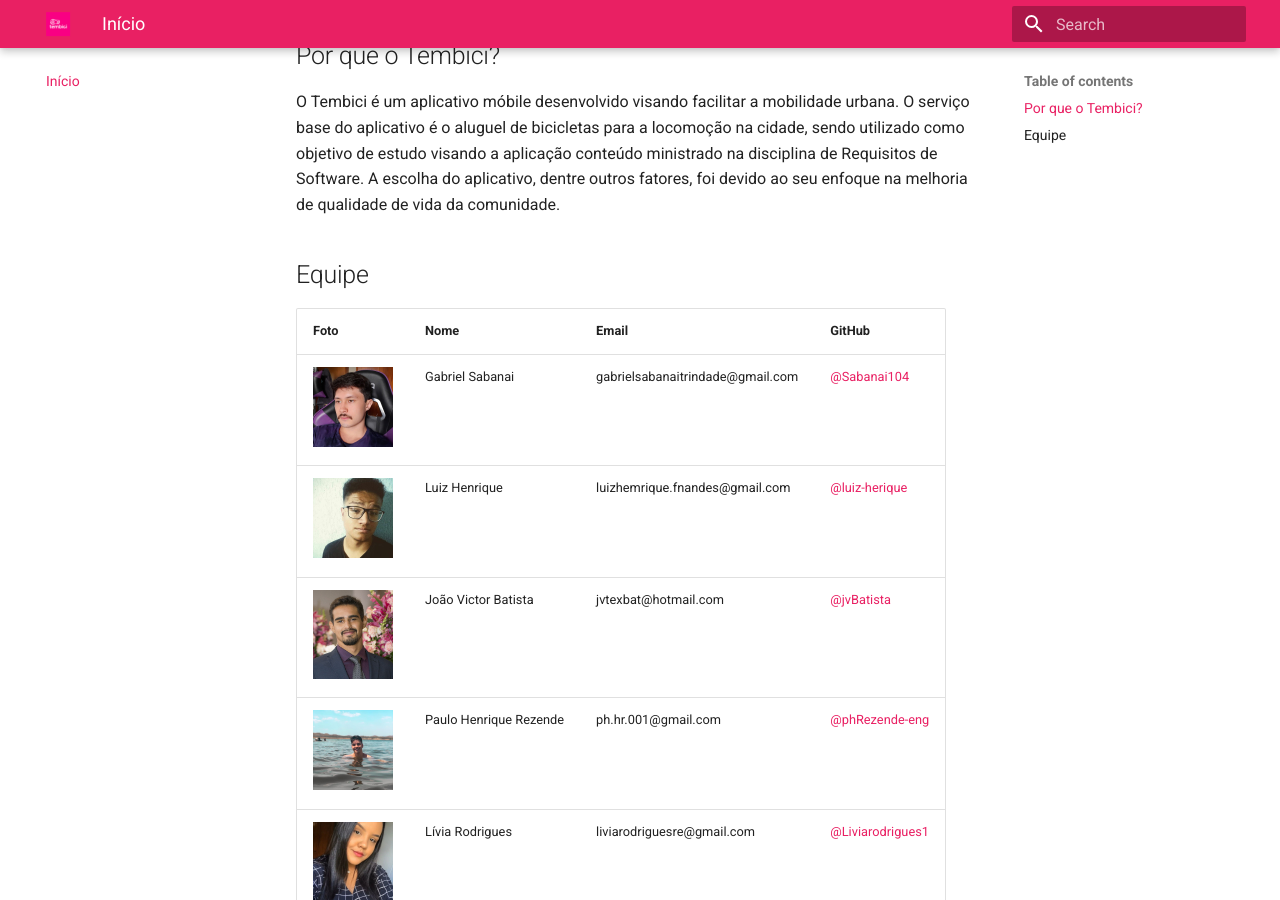
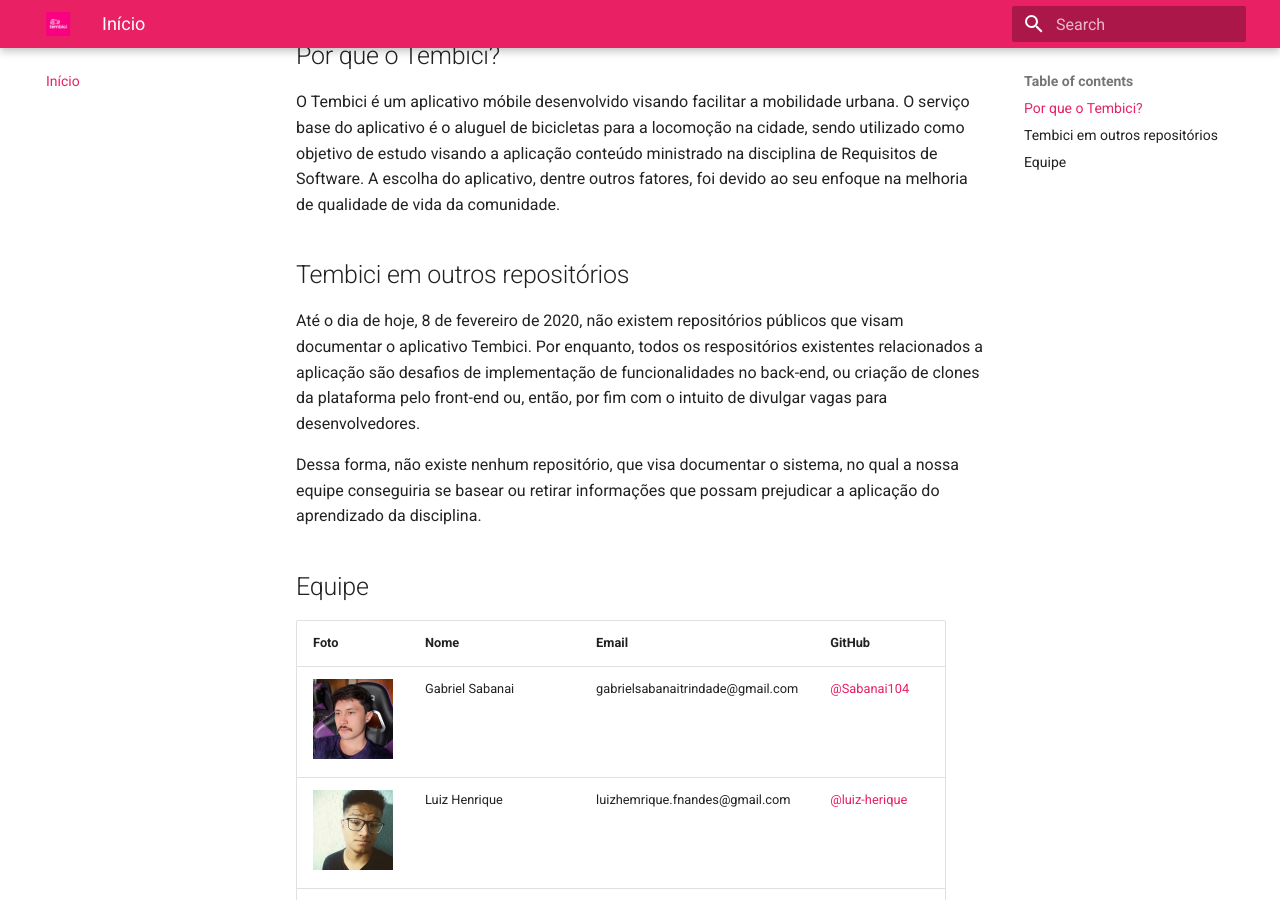
Before and after one commit to Requisitos-de-Software/2021.2-Tembici, an MkDocs documentation site: the page built from docs/index.md, in a window 1280 px wide and 900 px high, scrolled down 456 px. Built offline with MkDocs 1.6.1 and Material for MkDocs 9.7.7, drawn with Linux system fonts in a browser that asks for light colours.

Commit message:
finish issue (#3)

```diff
--- a/docs/index.md
+++ b/docs/index.md
@@ -7,6 +7,12 @@
 ## Por que o Tembici?
 
 O Tembici é um aplicativo móbile desenvolvido  visando facilitar a mobilidade urbana. O serviço base do aplicativo é o aluguel de bicicletas para a locomoção na cidade,  sendo utilizado como objetivo de estudo visando a aplicação conteúdo ministrado na disciplina de Requisitos de Software. A escolha do aplicativo, dentre outros fatores, foi devido ao seu enfoque na melhoria de qualidade de vida da comunidade.
+
+## Tembici em outros repositórios
+
+Até o dia de hoje, 8 de fevereiro de 2020, não existem repositórios públicos que visam documentar o aplicativo Tembici. Por enquanto, todos os respositórios existentes relacionados a aplicação são desafios de implementação de funcionalidades no back-end, ou criação de clones da plataforma pelo front-end ou, então, por fim com o intuito de divulgar vagas para desenvolvedores.
+
+Dessa forma, não existe nenhum repositório, que visa documentar o sistema, no qual a nossa equipe conseguiria se basear ou retirar informações que possam prejudicar a aplicação do aprendizado da disciplina.
 
 ## Equipe
 
```
Also changed, not shown: docs/planejamento.md (+1 -1 lines).
